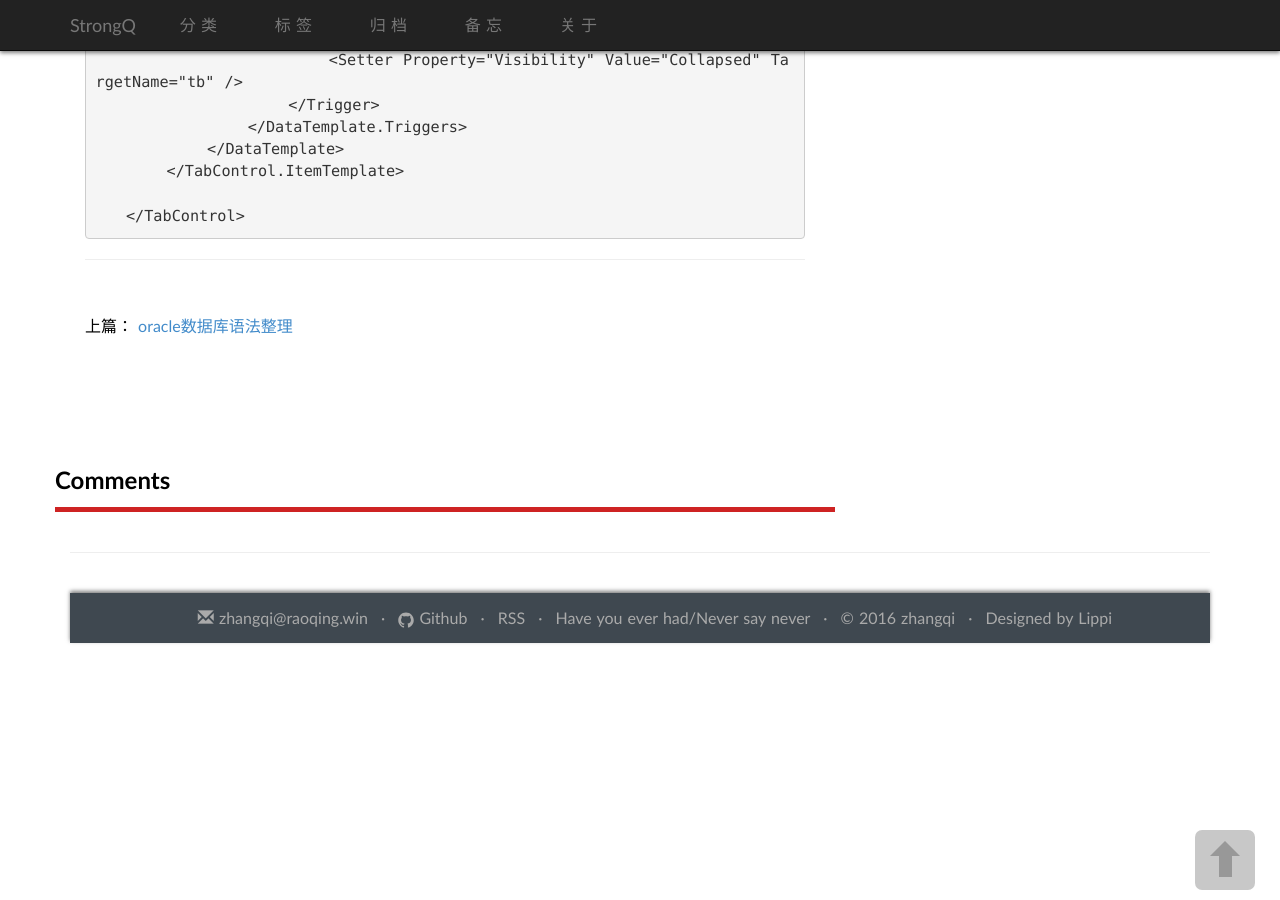
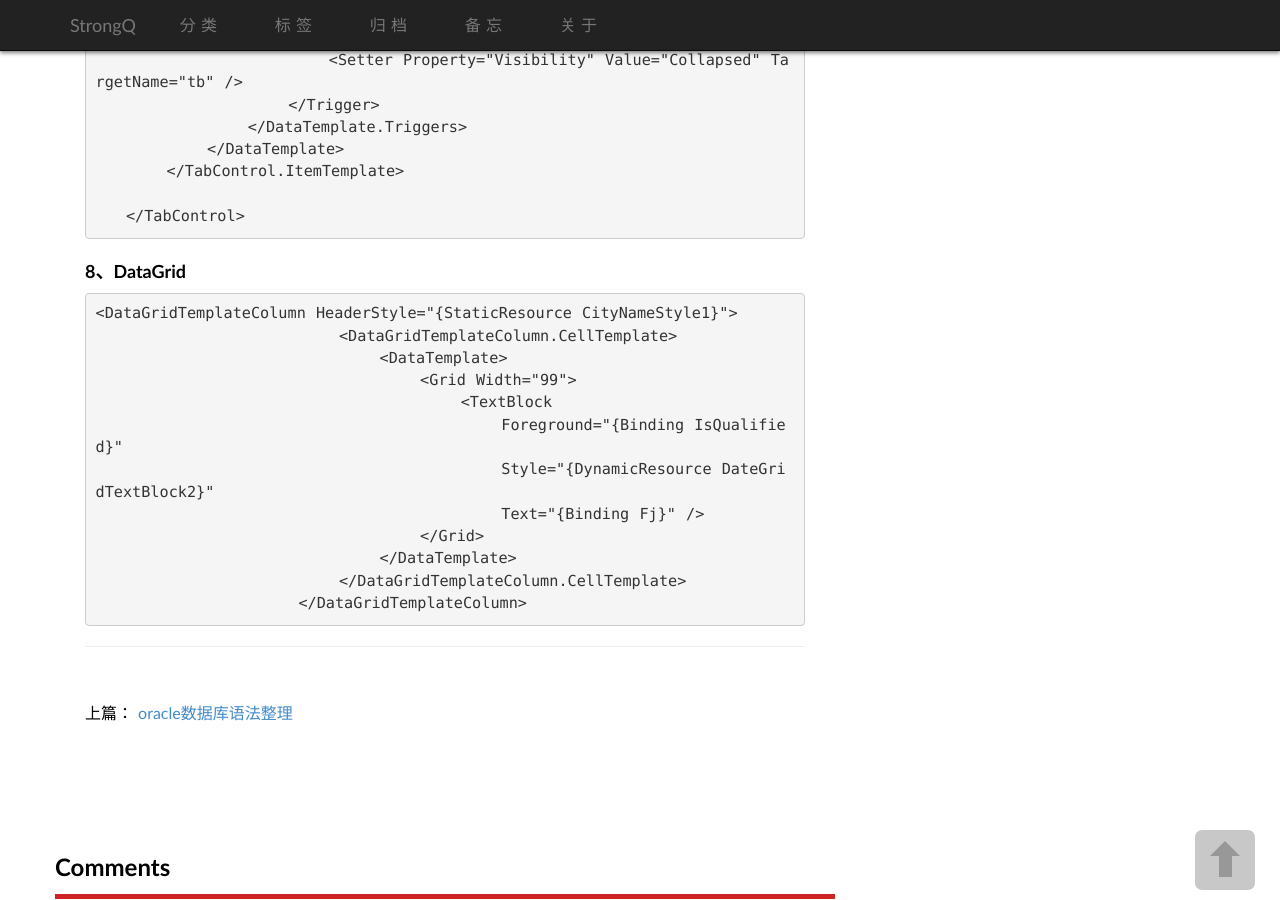
Before and after one commit to strongQ/caoyinping, a Jekyll site: the page built from _posts/2017-07-20-wpf-summary.md, in a window 1280 px wide and 900 px high, scrolled down 4367 px. Built offline with Jekyll 4.4.1, drawn with Linux system fonts in a browser that asks for light colours; some web fonts are replaced; comment, search, counter and statistics services are not loaded.

Commit message:
wpf-datagrid

```diff
--- a/_posts/2017-07-20-wpf-summary.md
+++ b/_posts/2017-07-20-wpf-summary.md
@@ -183,3 +183,17 @@ description:  工作中记录的一些WPF知识
            </TabControl.ItemTemplate>
 
        </TabControl>
+
+### 8、DataGrid
+    <DataGridTemplateColumn HeaderStyle="{StaticResource CityNameStyle1}">
+                            <DataGridTemplateColumn.CellTemplate>
+                                <DataTemplate>
+                                    <Grid Width="99">
+                                        <TextBlock
+                                            Foreground="{Binding IsQualified}"
+                                            Style="{DynamicResource DateGridTextBlock2}"
+                                            Text="{Binding Fj}" />
+                                    </Grid>
+                                </DataTemplate>
+                            </DataGridTemplateColumn.CellTemplate>
+                        </DataGridTemplateColumn>
```
